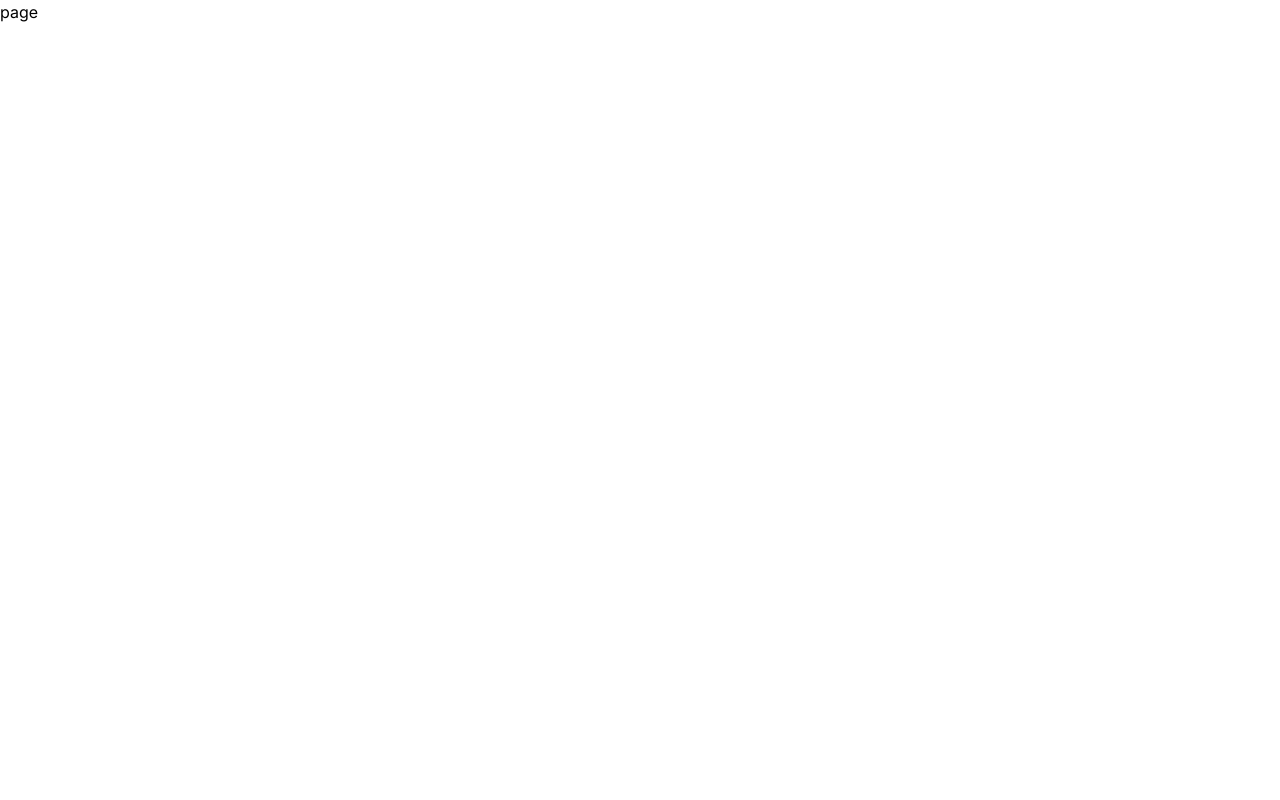
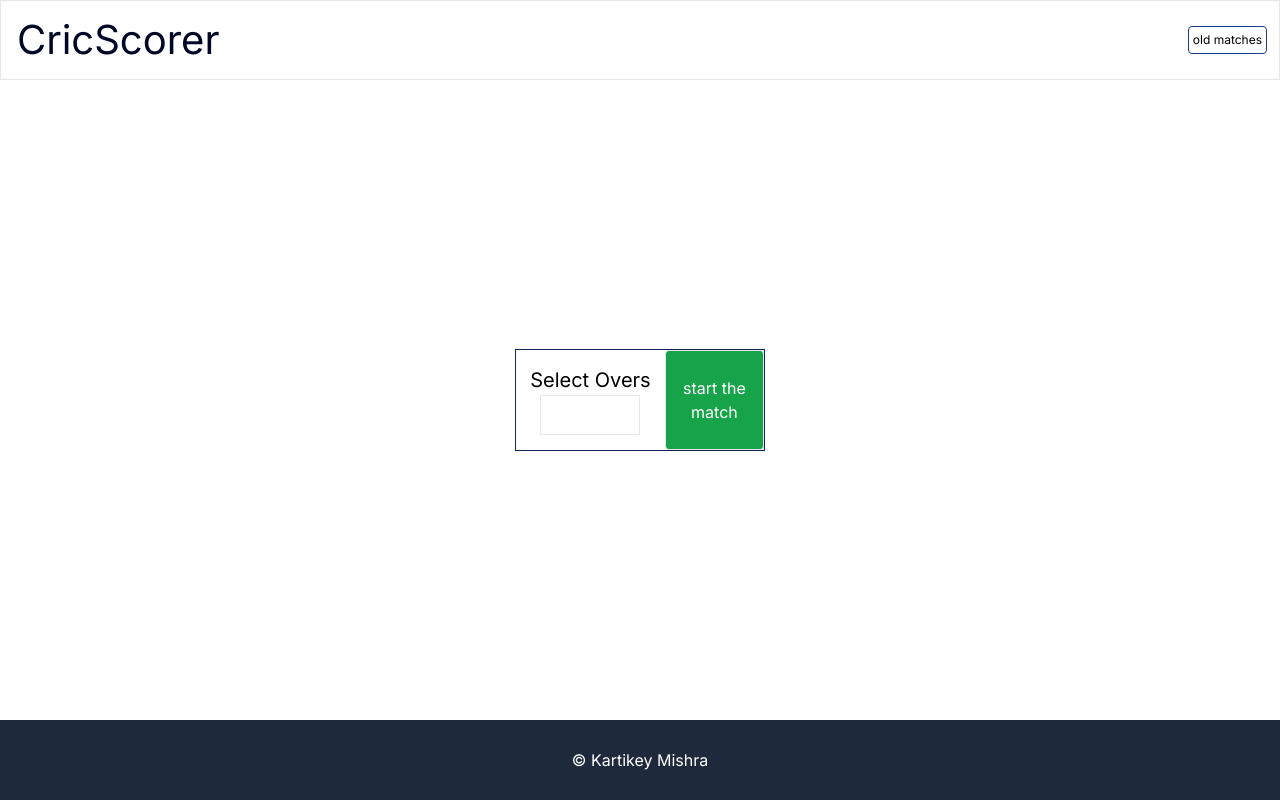
Before and after one commit to kartikeycsjm/cricscorer, a Next.js app: page / in a window 1280 px wide. Built offline with nearby package versions, Linux system fonts and the light colour scheme.

Commit message:
added a starting page

```diff
--- /dev/null
+++ b/app/_components/Footer.tsx
@@ -0,0 +1,9 @@
+import React from 'react'
+
+const Footer:React.FC = () => {
+  return (
+    <div className='absolute bottom-0 w-full h-[80px] flex justify-center items-center bg-slate-800 text-white'>&copy; Kartikey Mishra</div>
+  )
+}
+
+export default Footer
--- /dev/null
+++ b/app/_components/Header.tsx
@@ -0,0 +1,12 @@
+import React from 'react'
+
+const Header = () => {
+  return (
+    <div className='w-full h-[80px] fixed top-0 flex justify-between items-center border'>
+      <h1 className='ml-4 text-[40px] text-[#000625]'>CricScorer</h1>
+      <button className='text-[12px] mr-3 border p-1 rounded border-blue-900'>old matches</button>
+    </div>
+  )
+}
+
+export default Header
--- /dev/null
+++ b/app/_components/Starting.tsx
@@ -0,0 +1,17 @@
+import React from 'react'
+
+const Starting = () => {
+    return (
+        <div className='w-[250px] border border-blue-950 h-[102px] flex justify-center items-center'>
+            <div className='w-[150px] h-[100px] flex justify-center items-center flex-col'>
+                <h3 className='text-[20px]'>Select Overs</h3>
+                <input type="number" className='p-2 border w-[100px] h-[40px]' />
+            </div>
+            <button className='bg-green-600 rounded text-white w-[100px] h-[100px] border'>
+                start the match
+            </button>
+        </div>
+    )
+}
+
+export default Starting
--- a/app/layout.tsx
+++ b/app/layout.tsx
@@ -1,14 +1,13 @@
 import type { Metadata } from "next";
 import { Inter } from "next/font/google";
 import "./globals.css";
-
+import Header from './_components/Header'
+import Footer from './_components/Footer'
 const inter = Inter({ subsets: ["latin"] });
-
 export const metadata: Metadata = {
-  title: "Create Next App",
-  description: "Generated by create next app",
+  title: "CricScorer",
+  description: "A Cricket match Score Management App",
 };
-
 export default function RootLayout({
   children,
 }: Readonly<{
@@ -16,7 +15,11 @@ export default function RootLayout({
 }>) {
   return (
     <html lang="en">
-      <body className={inter.className}>{children}</body>
+      <body className={inter.className}>
+        <Header />
+        {children}
+        <Footer />
+      </body>
     </html>
   );
 }
--- a/app/page.tsx
+++ b/app/page.tsx
@@ -1,7 +1,11 @@
 import React from 'react'
+
+import Starting from './_components/Starting'
 const page = () => {
   return (
-    <div>page</div>
+    <div className='w-full h-screen flex justify-center items-center flex-col'>
+         <Starting/>
+      </div>
   )
 }
 export default page
```
